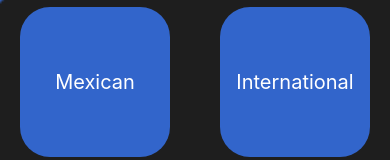
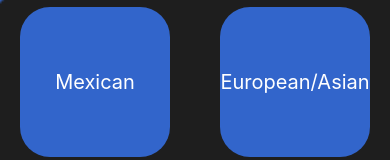
Before and after one commit to cse442-at-ub/project_s23-the-upper-bound, a React Native app: screen /dining in a window 390 px wide. Shown: the part 162-322 px from the top of the page. Built offline with nearby package versions, Linux system fonts and the light colour scheme; what parse would draw is missing.

Commit message:
fixed some typos,renamed a file #65

```diff
--- a/App.js
+++ b/App.js
@@ -23,11 +23,10 @@ import SignupScreen from "./Components/SignupScreen";
 import EventScreen from "./Components/EventScreen";
 import AppScreen from "./Components/AppScreen";
 import DiningInfo from "./Components/DiningInformation.js"
-import Mexican from "./Components/DiningInfo/tacos.js";
+import Mexican from "./Components/DiningInfo/mexican.js";
 import American from "./Components/DiningInfo/american.js";
 import International from "./Components/DiningInfo/international.js";
 import Drinks from "./Components/DiningInfo/drinks.js";
-
 import HomeScreen from "./Components/HomeScreen.js";
 import ResourceScreen from "./Components/ResourceScreen.js";
 
--- a/Components/DiningInfo/american.js
+++ b/Components/DiningInfo/american.js
@@ -60,6 +60,7 @@ export default function American() {
           <View>
             <Text style={styles.Text}>
               {"Options: Burgers, Sandwiches, Pancakes, Daily Specials\n"}
+              {"Meats: Bacon, Chicken, Beef\n"}
               {"Takes Dining Dollars/Meal Swipes? : Yes\n"}
               {"Location: Ellicott Food Court\n"}
             </Text>
--- a/Components/DiningInfo/international.js
+++ b/Components/DiningInfo/international.js
@@ -107,7 +107,7 @@ const styles = StyleSheet.create({
     fontWeight: "bold",
   },
   Text: {
-    color: "white",
+    color: "#FFFFFF",
     //top: 60,
     fontSize: 15,
   },
--- a/Components/DiningInformation.js
+++ b/Components/DiningInformation.js
@@ -38,7 +38,7 @@ export default function DiningInfo({navigation}) {
         title="internat"
         onPress={() => navigation.navigate("international")}
         >
-        <Text style={styles.buttonTXT}>International</Text>
+        <Text style={styles.buttonTXT}>European/Asian</Text>
         </Pressable>
 
         <Pressable
```
Also changed, not shown: Components/DiningInfo/mexican.js (renamed from Components/DiningInfo/tacos.js).
